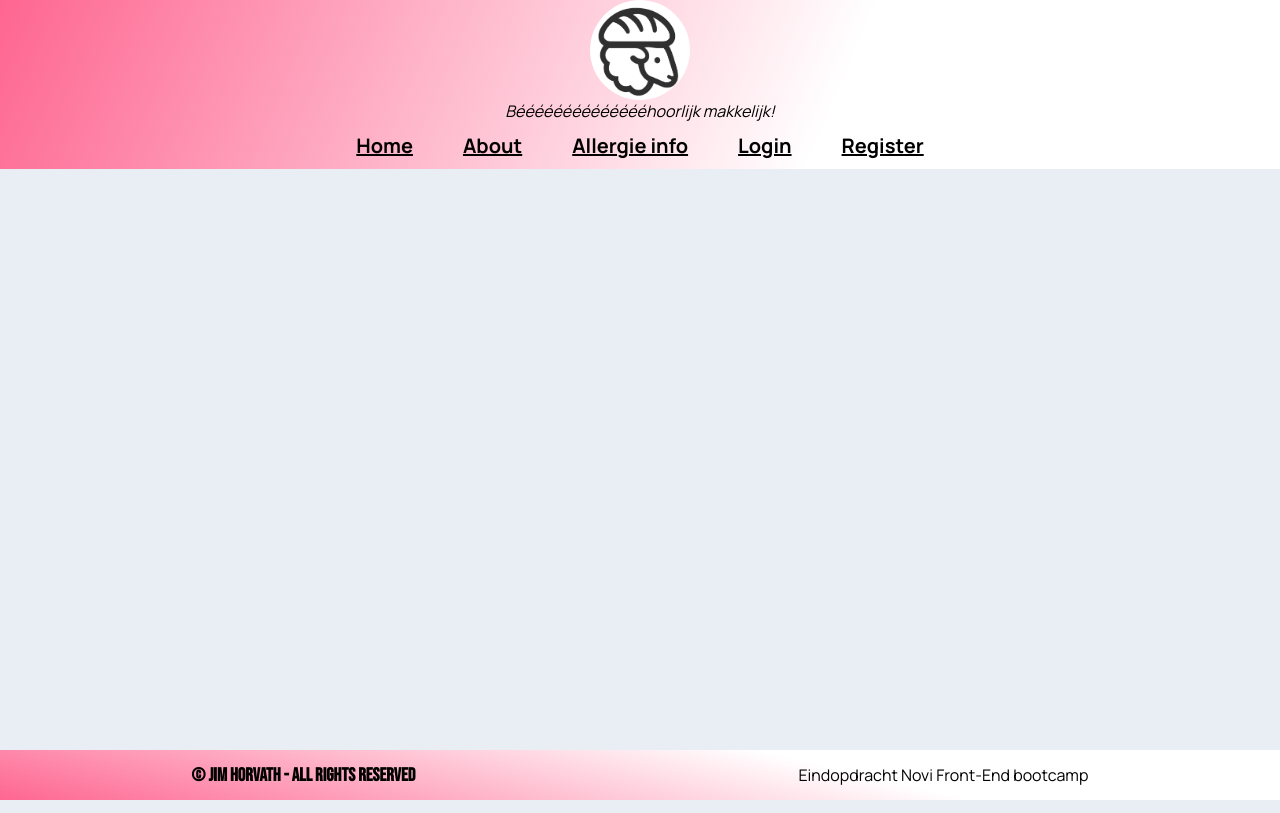
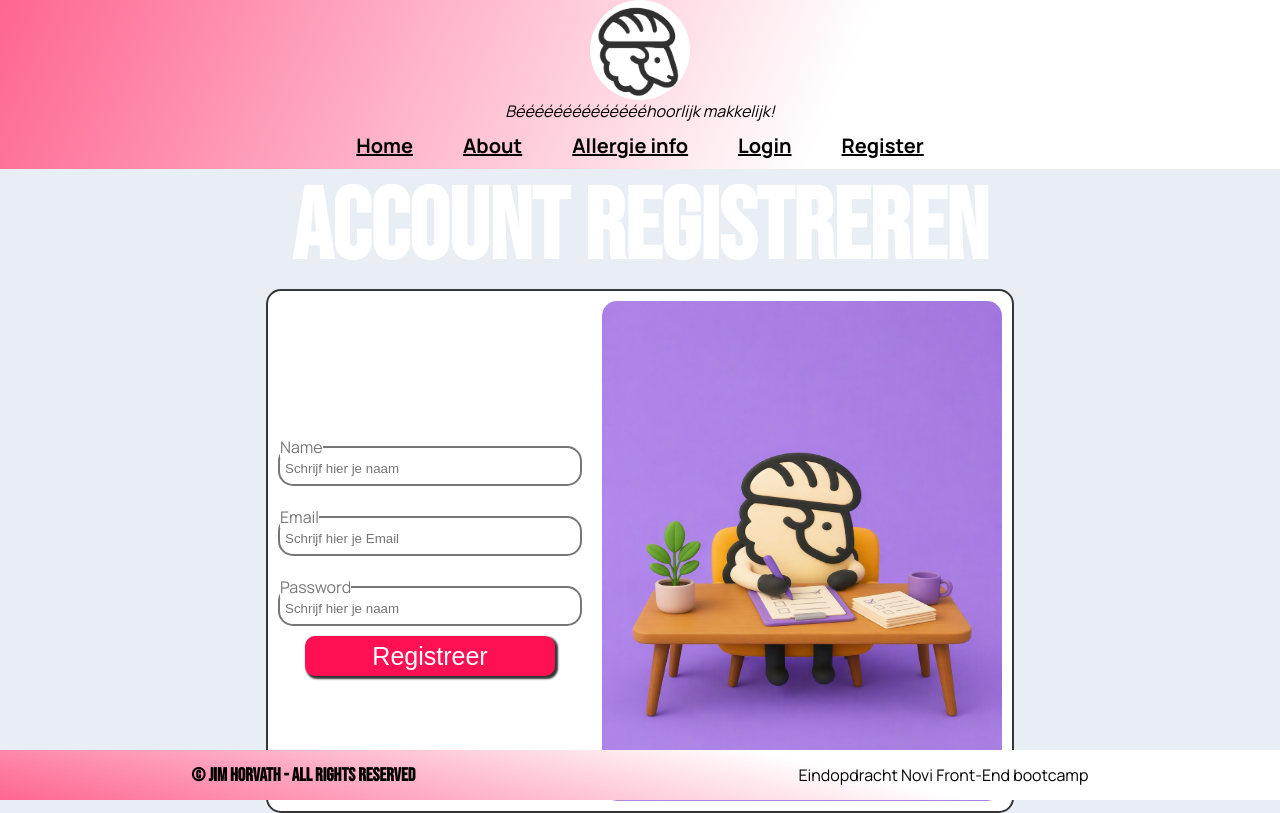
Before and after one commit to Deaddrums/FrontEnd-eindopdracht-NOVI, a React (Vite) app: page /Register in a window 1280 px wide. Built offline with nearby package versions, Linux system fonts and the light colour scheme.

Commit message:
Opdracht start: main lay-out (20%)  home-page (100%)  About page (90%) text unfinished  Allergy page (95%)  Diet page - cancelled  Login page (100%)  Register page (80%)

```diff
--- a/src/App.css
+++ b/src/App.css
@@ -20,9 +20,11 @@
  --text-color: #666666;
  --text-alternate-color: white;
  --title-color: #363636;
+ --text-soft-color:#777;
 
  --ul-li-color: #9598da;
  --border-color: #363636;
+ --border-alternate-color:#777;
  --text-accent-color: #ff7600;
  --button-color: #FF1053
 
--- a/src/App.jsx
+++ b/src/App.jsx
@@ -7,6 +7,7 @@ import AboutPage from "./assets/Pages/AboutPage/AboutPage.jsx";
 import AllergyPage from "./assets/Pages/AllergyPage/AllergyPage.jsx";
 import {Routes, Route} from "react-router-dom";
 import LoginPage from "./assets/Pages/LoginPage/LoginPage.jsx";
+import RegisterPage from "./assets/Pages/RegisterPage/RegisterPage.jsx";
 
 function App() {
 
@@ -19,7 +20,7 @@ function App() {
                 <Route path="/About" element={<AboutPage/>}/>
                 <Route path="/Allergy" element={<AllergyPage/>}/>
                 <Route path="/Login" element={<LoginPage/>}/>
-                {/*<Route path="/Register" element={<RegisterPage/>}/>*/}
+                <Route path="/Register" element={<RegisterPage/>}/>
             </Routes>
 
             <FooterBar/>
--- a/src/assets/Pages/HomePage/HomePage.jsx
+++ b/src/assets/Pages/HomePage/HomePage.jsx
@@ -1,6 +1,7 @@
 import './HomePage.css'
 import MainPageContainer from "../../Components/MainPageContainer/MainPageContainer.jsx";
 import {SmallMainPageContainer} from "../../Components/MainPageContainer/MainPageContainer.jsx";
+import {Link} from "react-router-dom";
 
 function HomePage() {
 
@@ -18,17 +19,21 @@ function HomePage() {
                   Zo niet, schrik niet! Want je kan hier ook een account aanmaken"
                 >
 
+                    <Link to="/Login">
                         <button
                             id="Login Button"
                             type="button"
                         >LOGIN
                         </button>
+                    </Link>
 
+                    <Link to="/Register">
                         <button
                             id="Register Button"
                             type="button"
                         >REGISTREER
                         </button>
+                    </Link>
 
                 </MainPageContainer>
                 <div className="smallMpcContainerWrapper">
--- a/src/assets/Pages/LoginPage/LoginPage.css
+++ b/src/assets/Pages/LoginPage/LoginPage.css
@@ -18,7 +18,6 @@
     display: flex;
     flex-direction: row;
     justify-content: flex-start;
-
 
     background: var(--background-container-color);
     border: var(--border-color) 2px solid;
@@ -68,7 +67,7 @@
     border-radius: 10px;
 
     font-size: 1rem;
-    background: white;
+    background: var(--background-container-color);
 }
 
 .inputContainer label {
@@ -79,9 +78,9 @@
 
     transform: translateY(-50%);
 
-    background: white;
+    background: var(--background-container-color);
     padding: 0 6px;
 
-    color: #777;
+    color: var(--text-soft-color);
     font-size: 0.85rem;
 }
--- a/src/assets/Pages/LoginPage/LoginPage.jsx
+++ b/src/assets/Pages/LoginPage/LoginPage.jsx
@@ -2,7 +2,7 @@ import './LoginPage.css'
 import {Link} from "react-router-dom";
 import image from '../../images/Broodschaap op bank 2.png'
 
-function LoginPage () {
+function LoginPage() {
 
     return <>
 
@@ -52,8 +52,8 @@ function LoginPage () {
                         type="button"
                         onClick="Submit"
 
-                >Inloggen</button>
-
+                    >Inloggen
+                    </button>
 
 
                 </form>
--- /dev/null
+++ b/src/assets/Pages/RegisterPage/RegisterPage.css
@@ -0,0 +1,70 @@
+.rpOuterWrapper {
+    display: flex;
+    flex-direction: column;
+    justify-content: center;
+    align-items: center;
+
+}
+
+.rpTitle {
+    font-size: 100px;
+    color: var(--text-alternate-color);
+}
+
+.rpInnerWrapper {
+    display: flex;
+    flex-direction: row-reverse;
+    justify-content: center;
+    align-items: center;
+
+    border: var(--border-color) 2px solid;
+    border-radius: 15px;
+    background: var(--background-container-color);
+
+}
+
+.rpForm {
+    display: flex;
+    flex-direction: column;
+    align-items: center;
+}
+
+.rpInnerWrapper img {
+    height: 500px;
+    width: 400px;
+
+    border-radius: 15px;
+    margin: 10px;
+}
+
+.rpFieldset {
+
+    border: var(--border-alternate-color) 2px solid;
+    border-radius: 15px;
+
+    height: 50px;
+    width: 300px;
+    margin: 10px;
+
+    color: var(--text-soft-color);
+
+}
+
+.rpFieldset input {
+    position: relative;
+    top: -15px;
+
+    background: transparent;
+    border: transparent;
+
+    height: 50px;
+    width: 300px;
+    padding: 5px;
+}
+
+.rpFormButton {
+    height: 40px;
+    width: 250px;
+
+    font-size: 25px;
+}
--- /dev/null
+++ b/src/assets/Pages/RegisterPage/RegisterPage.jsx
@@ -0,0 +1,83 @@
+import './RegisterPage.css'
+import {useState} from "react";
+import image from '../../images/Broodschaap Register.png'
+
+function RegisterPage() {
+
+    const [rpName, setRpName] = useState('')
+    const [rpEmail, setRpEmail] = useState('')
+    const [rpPassword, setRpPassword] = useState('')
+
+    const handleSubmit = (e) => {
+        e.preventDefault();
+        console.log(`Form submitted, ${rpName}, ${rpEmail}, ${rpPassword}`)
+    }
+
+    return <>
+
+        <div className="rpOuterWrapper">
+
+            <h1 className="rpTitle"> ACCOUNT REGISTREREN </h1>
+
+            <div className="rpInnerWrapper">
+
+                <img src={image} alt="Broodschaap Registreer"/>
+
+                <form
+                    className="rpForm"
+                onSubmit={handleSubmit}
+                >
+
+                    <fieldset className="rpFieldset">
+                        <legend>Name</legend>
+                        <input type="textarea"
+                               id="rpNameID"
+                               name="rpName"
+                               placeholder="Schrijf hier je naam"
+                               value={rpName}
+                               onChange={(e) => setRpName(e.target.value)}
+                        />
+
+                    </fieldset>
+
+                    <fieldset className="rpFieldset">
+                        <legend>Email</legend>
+                        <input type="textarea"
+                               id="rpEmailID"
+                               name="rpEmail"
+                               placeholder="Schrijf hier je Email"
+                               value={rpEmail}
+                               onChange={(e) => setRpEmail(e.target.value)}
+                        />
+
+                    </fieldset>
+
+                    <fieldset className="rpFieldset">
+                        <legend>Password</legend>
+                        <input type="textarea"
+                               id="rpPasswordID"
+                               name="rpPassword"
+                               placeholder="Schrijf hier je naam"
+                               value={rpPassword}
+                               onChange={(e) => setRpPassword(e.target.value)}
+                        />
+
+                    </fieldset>
+
+                    <button className="rpFormButton"
+                    type="submit"
+                    onClick={handleSubmit}
+                    >Registreer</button>
+
+                </form>
+
+            </div>
+
+
+        </div>
+
+    </>
+
+}
+
+export default RegisterPage
```
Also changed, not shown: src/assets/Pages/AboutPage/AboutPage.jsx (+14 -7 lines), src/assets/images/Broodschaap Register.png (added). Lines whose indentation alone changed are shown as unchanged.
